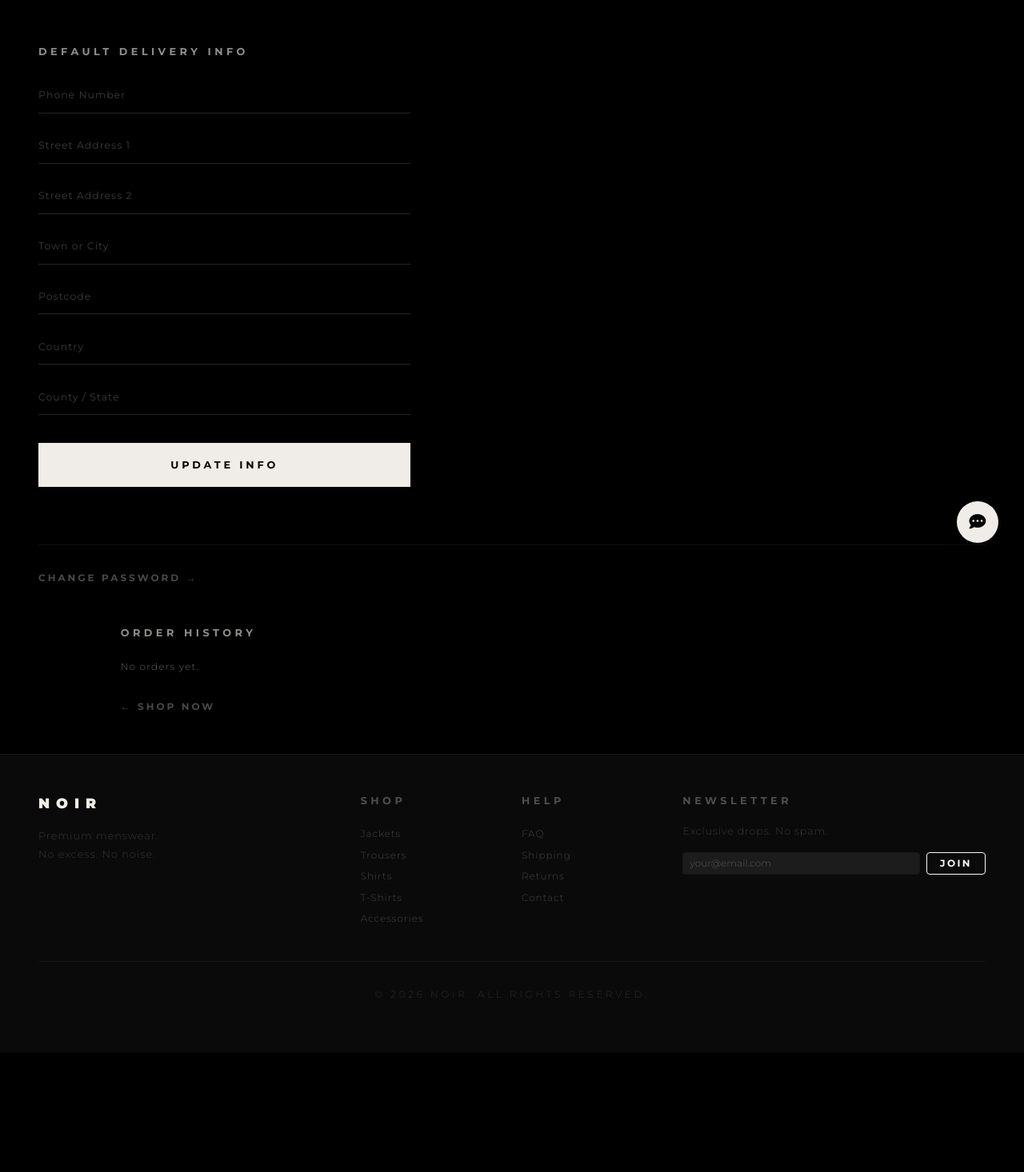
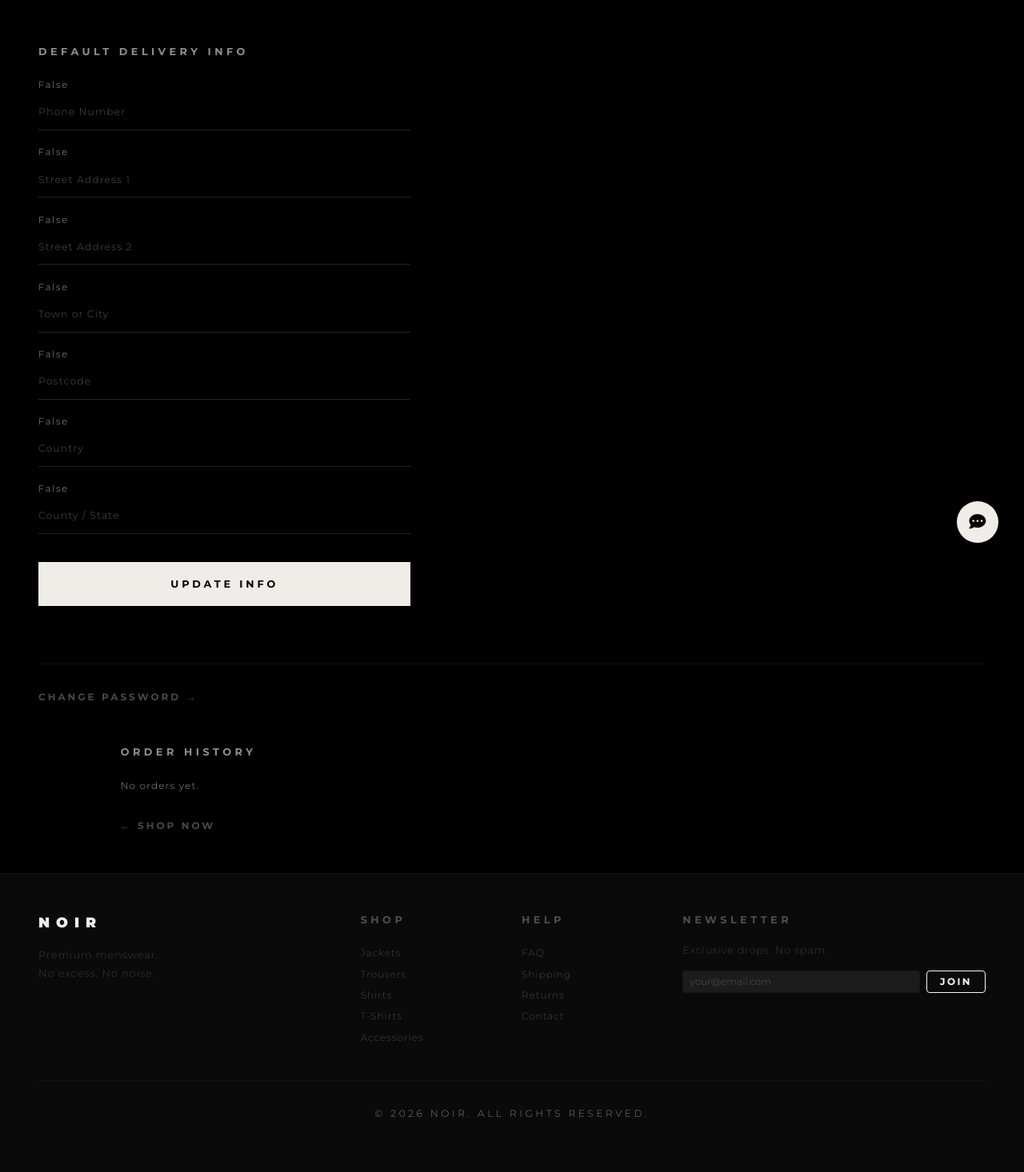
Before and after one commit to oliveiracle/noir-store, a Django app: page /profile/ in a window 1280 px wide. Shown: the part 89-1555 px from the top of the page at 80% size. Before the commit the page ends 1337 px from the top, so only its background shows below. Run offline with Django 5.2, Linux system fonts and the light colour scheme; the visitor is signed in with stand-in values (Sample User, id 1); data comes from the database, SQL or seed files in the repository; data that the repository does not hold is empty.

Commit message:
Improve accessibility across the site
Add skip-to-main-content link for keyboard and screen reader users.
Add aria-labels to bag quantity buttons and newsletter input.
Add visible labels to all checkout and profile form fields.
Increase text contrast on filter links, auth labels, product categories,
footer and muted text to meet WCAG AA guidelines.
Add focus-visible styles for size and quantity buttons.

```diff
--- a/static/css/base.css
+++ b/static/css/base.css
@@ -413,7 +413,7 @@ body {
 .auth-label {
     font-size: 0.75rem;
     letter-spacing: 0.25em;
-    color: rgba(240,237,232,0.35);
+    color: rgba(240,237,232,0.7);
     display: block;
     margin-bottom: 1rem;
 }
@@ -437,7 +437,7 @@ body {
     display: block;
     font-size: 0.75rem;
     letter-spacing: 0.2em;
-    color: rgba(240,237,232,0.35);
+    color: rgba(240,237,232,0.7);
     margin-bottom: 0.5rem;
 }
 .auth-box input[type="text"],
@@ -744,7 +744,7 @@ body {
 .filter-list li { padding: 0; }
 
 .filter-link {
-    color: rgba(240,237,232,0.28);
+    color: rgba(240,237,232,0.65);
     text-decoration: none;
     font-size: 0.78rem;
     letter-spacing: 0.18em;
@@ -783,7 +783,7 @@ body {
 .category-section-num {
     font-size: 0.8rem;
     letter-spacing: 0.3em;
-    color: rgba(240,237,232,0.15);
+    color: rgba(240,237,232,0.45);
     font-weight: 600;
 }
 
@@ -886,7 +886,7 @@ body {
 .product-tile-cat {
     font-size: 0.8rem;
     letter-spacing: 0.25em;
-    color: rgba(240,237,232,0.2);
+    color: rgba(240,237,232,0.55);
     text-transform: uppercase;
     margin: 0 0 0.25rem;
 }
@@ -923,7 +923,7 @@ body {
    ============================================================ */
 .label-muted {
     font-size: 0.75rem;
-    color: rgba(240,237,232,0.4);
+    color: rgba(240,237,232,0.6);
     letter-spacing: 0.1em;
 }
 .label-total {
@@ -991,7 +991,7 @@ body {
 .footer-copyright {
     font-size: 0.75rem;
     letter-spacing: 0.3em;
-    color: rgba(240,237,232,0.15);
+    color: rgba(240,237,232,0.5);
     text-align: center;
     text-transform: uppercase;
 }
@@ -1735,3 +1735,43 @@ body {
     .chat-widget { bottom: 1.2rem; right: 1.2rem; }
     .chat-box { width: 290px; }
 }
+
+/* ============================================================
+   ACCESSIBILITY
+   ============================================================ */
+.skip-link {
+    position: absolute;
+    top: -100%;
+    left: 1rem;
+    background: var(--white);
+    color: var(--black);
+    padding: 0.5rem 1rem;
+    font-size: 0.8rem;
+    font-weight: 700;
+    letter-spacing: 0.15em;
+    z-index: 10000;
+    text-decoration: none;
+    transition: top 0.1s;
+}
+.skip-link:focus {
+    top: 1rem;
+}
+.form-group {
+    margin-bottom: 0.75rem;
+}
+.form-group label {
+    display: block;
+    font-size: 0.72rem;
+    letter-spacing: 0.15em;
+    color: rgba(240,237,232,0.65);
+    margin-bottom: 0.25rem;
+}
+.bag-qty-btn:focus-visible,
+.size-btn:focus-visible {
+    outline: 2px solid var(--white);
+    outline-offset: 2px;
+}
+.product-tile a:focus-visible {
+    outline: 2px solid var(--white);
+    outline-offset: 4px;
+}
--- a/templates/bag/bag.html
+++ b/templates/bag/bag.html
@@ -31,9 +31,9 @@
                         <form action="{% url 'update_bag' item.item_id %}" method="POST" class="bag-qty-form">
                             {% csrf_token %}
                             <div class="bag-qty-row">
-                                <button type="button" class="bag-qty-btn" onclick="changeQty(this, -1)">−</button>
-                                <input type="number" name="quantity" value="{{ item.quantity }}" min="1" max="10" class="bag-qty-input" readonly>
-                                <button type="button" class="bag-qty-btn" onclick="changeQty(this, 1)">+</button>
+                                <button type="button" class="bag-qty-btn" onclick="changeQty(this, -1)" aria-label="Decrease quantity of {{ item.product.name }}">−</button>
+                                <input type="number" name="quantity" value="{{ item.quantity }}" min="1" max="10" class="bag-qty-input" readonly aria-label="Quantity of {{ item.product.name }}">
+                                <button type="button" class="bag-qty-btn" onclick="changeQty(this, 1)" aria-label="Increase quantity of {{ item.product.name }}">+</button>
                                 <button type="submit" class="bag-qty-update">UPDATE</button>
                             </div>
                         </form>
--- a/templates/base.html
+++ b/templates/base.html
@@ -18,6 +18,8 @@
     {% block extra_css %}{% endblock %}
 </head>
 <body>
+
+<a href="#main-content" class="skip-link">Skip to main content</a>
 
 <nav class="navbar navbar-expand-lg navbar-dark">
     <div class="container-fluid px-4 px-lg-5">
@@ -98,7 +100,7 @@
 </div>
 {% endif %}
 
-<main>{% block content %}{% endblock %}</main>
+<main id="main-content">{% block content %}{% endblock %}</main>
 
 <footer class="footer">
     <div class="container-fluid px-4 px-lg-5 py-5">
@@ -129,7 +131,8 @@
                 <p class="footer-newsletter-hint">Exclusive drops. No spam.</p>
                 <form class="d-flex gap-2" method="POST" action="{% url 'newsletter_signup' %}">
                     {% csrf_token %}
-                    <input type="email" name="email" class="form-control form-control-sm newsletter-input" placeholder="your@email.com" required>
+                    <label for="newsletter-email" class="visually-hidden">Email address</label>
+                    <input type="email" name="email" id="newsletter-email" class="form-control form-control-sm newsletter-input" placeholder="your@email.com" required aria-label="Email address for newsletter signup">
                     <button class="btn btn-outline-light btn-sm px-3 footer-join-btn" type="submit">JOIN</button>
                 </form>
             </div>
--- a/templates/profiles/profile.html
+++ b/templates/profiles/profile.html
@@ -18,13 +18,13 @@
                 <span class="detail-label d-block mb-4">DEFAULT DELIVERY INFO</span>
                 <form method="POST" action="{% url 'profile' %}">
                     {% csrf_token %}
-                    {{ form.phone_number }}
-                    {{ form.street_address1 }}
-                    {{ form.street_address2 }}
-                    {{ form.town_or_city }}
-                    {{ form.postcode }}
-                    {{ form.country }}
-                    {{ form.county }}
+                    <div class="form-group">{{ form.phone_number.label_tag }}{{ form.phone_number }}</div>
+                    <div class="form-group">{{ form.street_address1.label_tag }}{{ form.street_address1 }}</div>
+                    <div class="form-group">{{ form.street_address2.label_tag }}{{ form.street_address2 }}</div>
+                    <div class="form-group">{{ form.town_or_city.label_tag }}{{ form.town_or_city }}</div>
+                    <div class="form-group">{{ form.postcode.label_tag }}{{ form.postcode }}</div>
+                    <div class="form-group">{{ form.country.label_tag }}{{ form.country }}</div>
+                    <div class="form-group">{{ form.county.label_tag }}{{ form.county }}</div>
                     <button type="submit" class="btn-add-bag w-100 mt-3">UPDATE INFO</button>
                 </form>
             </div>
```
Also changed, not shown: templates/checkout/checkout.html (+9 -9 lines).
